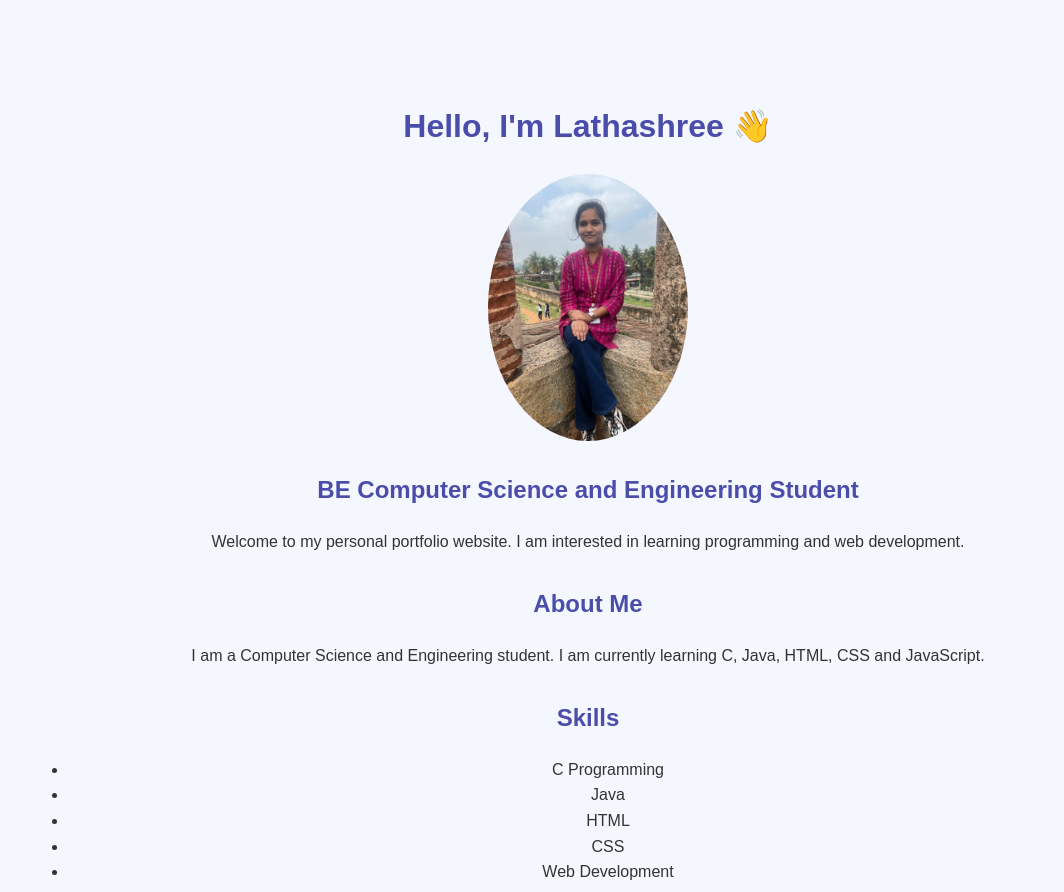
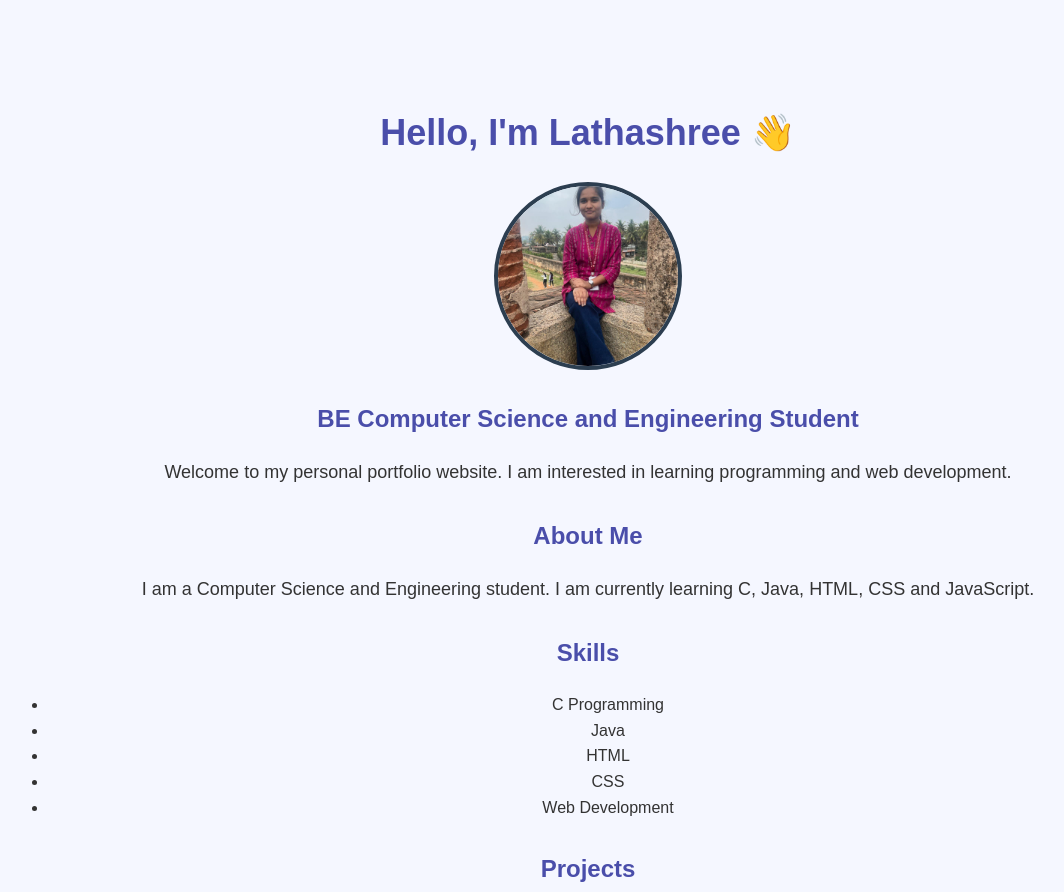
Before and after one commit to lathatm2006-lab/myportfolio, a plain HTML site: page index.html in a window 1280 px wide. Shown: the top 892 px of the page, without its empty margins (52-1116 px from the left). Drawn offline with Linux system fonts and the light colour scheme.

Commit message:
Update style.css

```diff
--- a/style.css
+++ b/style.css
@@ -1,16 +1,41 @@
 body {
     font-family: Arial, sans-serif;
     text-align: center;
-    background-color: #f5f5f5;
+    background: #f5f7fa;
+    color: #222;
     margin: 0;
-    padding: 40px;
+    padding: 40px 20px;
 }
 
 h1 {
-    color: #333;
+    color: #2c3e50;
+    font-size: 36px;
+    margin-bottom: 15px;
+}
+
+p {
+    font-size: 18px;
+    line-height: 1.6;
 }
 
 img {
-    width: 200px;
+    width: 180px;
+    height: 180px;
+    object-fit: cover;
     border-radius: 50%;
+    margin: 20px 0;
+    border: 4px solid #2c3e50;
 }
+
+h2 {
+    color: #34495e;
+    margin-top: 30px;
+}
+
+section {
+    max-width: 700px;
+    margin: 25px auto;
+    padding: 20px;
+    background: white;
+    border-radius: 12px;
+}
```
